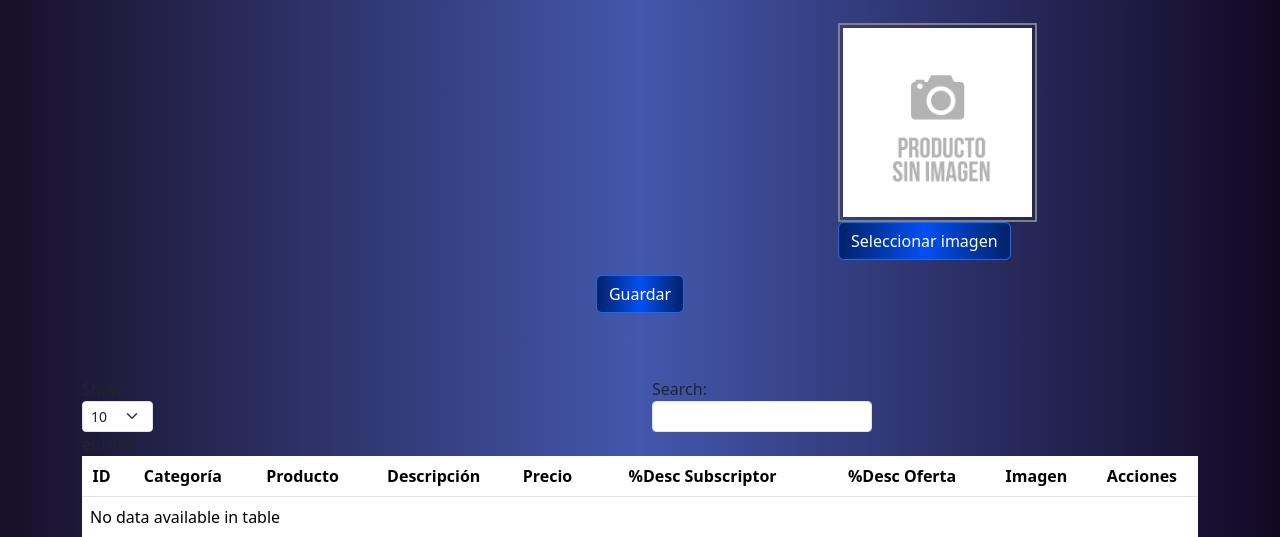
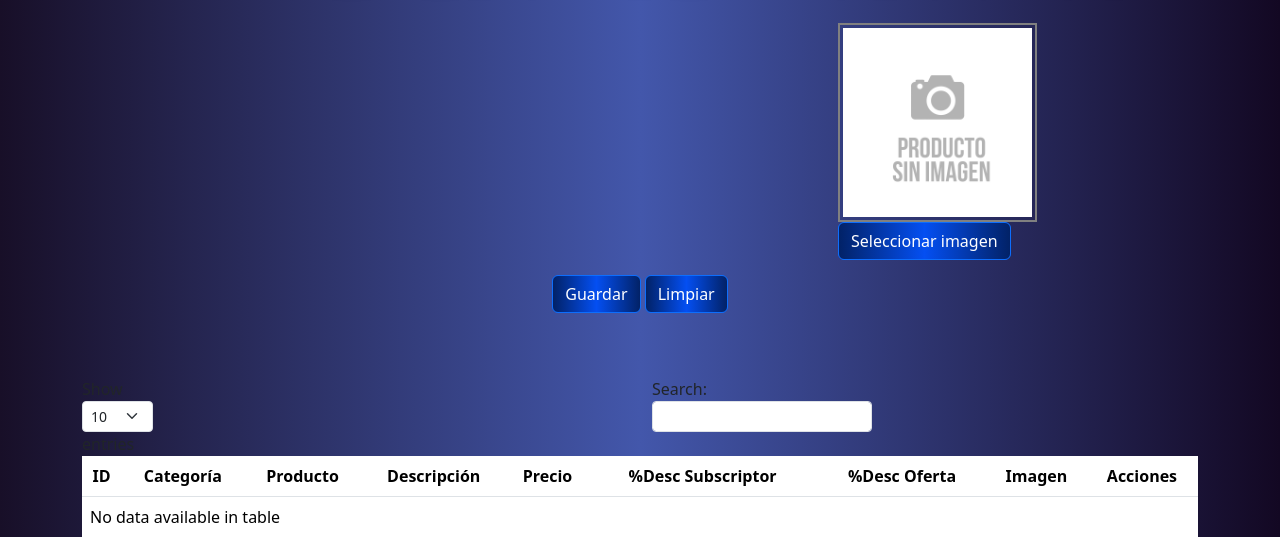
Before and after one commit to DiVillarVega/tienda, a Django app: template core/templates/core/productos.html in a window 1280 px wide. Shown: the part 166-703 px from the top of the page. Run offline with Django 4.2, Linux system fonts and the light colour scheme; the template is opened without the code that fills it, so the values that code supplies are empty; some libraries are stand-ins or nearby versions; some web fonts are replaced.

Commit message:
Finalizado

```diff
--- a/core/static/core/js/validacion_productos.js
+++ b/core/static/core/js/validacion_productos.js
@@ -95,5 +95,14 @@ $(document).ready(function() {
     });
 
 
+    if ($('#limpiar_formulario_productos').length > 0) {
+      $('#limpiar_formulario_productos').click(function(event) {
+        $("#formulario_productos").validate().resetForm();
+
+        document.getElementById("formulario_productos").reset();
+        alert(document.getElementById("formulario_productos"));
+      });
+    }
+
 
 });
--- a/core/templates/core/bodega.html
+++ b/core/templates/core/bodega.html
@@ -25,6 +25,7 @@
 
                                 <div style="display: flex; justify-content: flex-end;">
                                     <button type="submit" class="btn btn-primary boton_registro">Agregar</button>
+                                    <a type="reset" class="btn btn-primary boton_registro" href="{% url 'bodega' %}">Limpiar</a>
                                 </div>
                             </div>
                             <!-- Columna para la imagen -->
--- a/core/templates/core/productos.html
+++ b/core/templates/core/productos.html
@@ -49,9 +49,13 @@
                     </div>
                     <div class="row">
                          <!-- AREA DE BOTONES -->
+
                         <div class="mt-2 mb-3 text-center">
 
                             <input class="btn btn-primary boton_registro" type="submit" value="Guardar">
+
+                            <a type="reset" class="btn btn-primary boton_registro" href="{% url 'productos' 'crear' 0 %}">Limpiar</a>
+
                             {% if form.instance.id %}
                             <a class="btn btn-primary boton_registro"  href="{% url 'productos' 'eliminar' form.instance.id %}"> Eliminar </a>
                             {% endif %}
--- a/core/views.py
+++ b/core/views.py
@@ -275,6 +275,7 @@ def productos(request, accion, id):
 
         if accion == 'crear':
             form = ProductoForm()
+
 
         elif accion == 'actualizar':
             form = ProductoForm(instance=Producto.objects.get(id=id))
```
Also changed, not shown: db.sqlite3, media/perfiles/window.jpg (added), media/productos/window.jpg (added), media/productos/window_zvowZiX.jpg (added).
